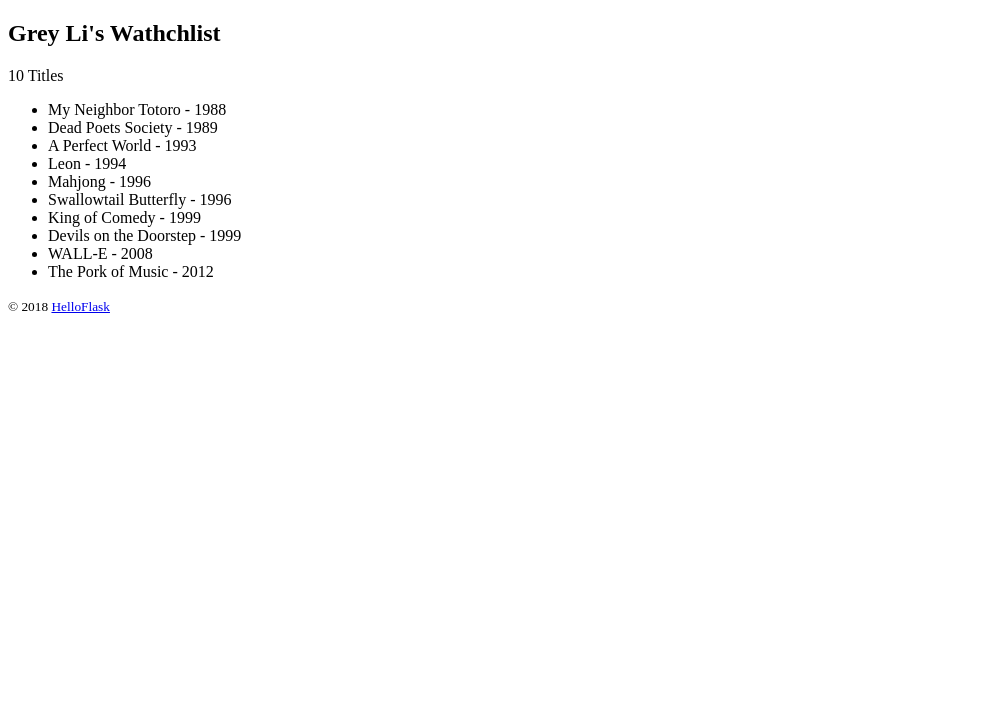
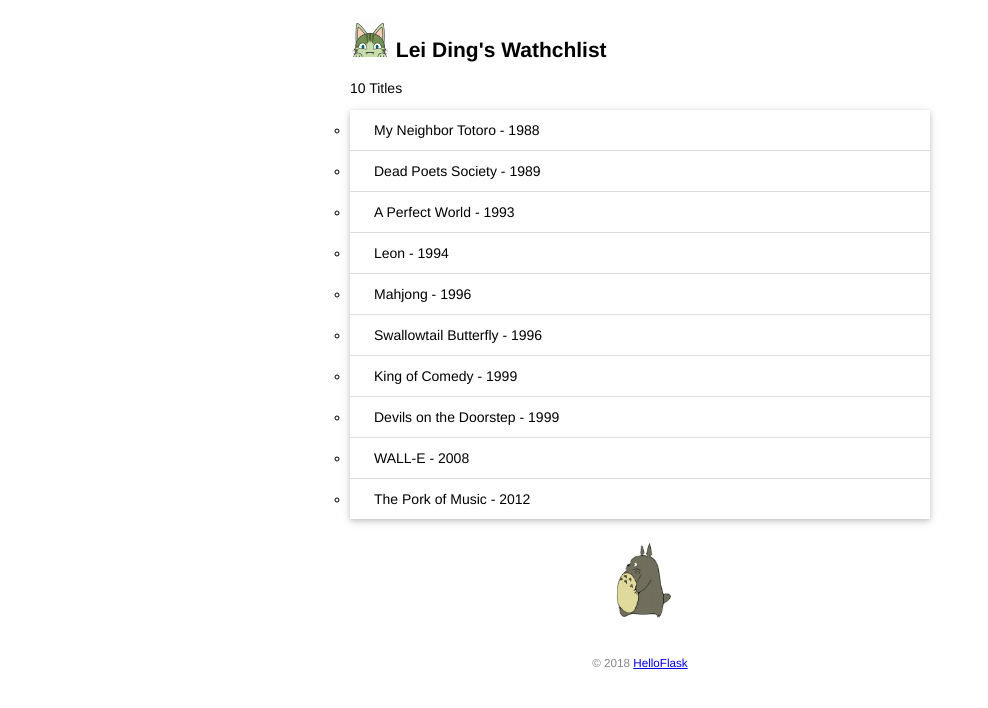
Before and after one commit to bioinformatica/watchlist, a Flask app: page / in a window 1280 px wide. Shown: the top 708 px of the page, without its empty margins (0-988 px from the left). Run offline with Flask 2, Linux system fonts and the light colour scheme.

Commit message:
add static files

```diff
--- a/app.py
+++ b/app.py
@@ -4,23 +4,11 @@ from flask import Flask,escape,url_for,render_template
 
 app = Flask(__name__)
 
-name = 'Grey Li'
-movies = [
-    {'title': 'My Neighbor Totoro', 'year': '1988'},
-    {'title': 'Dead Poets Society', 'year': '1989'},
-    {'title': 'A Perfect World', 'year': '1993'},
-    {'title': 'Leon', 'year': '1994'},
-    {'title': 'Mahjong', 'year': '1996'},
-    {'title': 'Swallowtail Butterfly', 'year': '1996'},
-    {'title': 'King of Comedy', 'year': '1999'},
-    {'title': 'Devils on the Doorstep', 'year': '1999'},
-    {'title': 'WALL-E', 'year': '2008'},
-    {'title': 'The Pork of Music', 'year': '2012'},
-]
+
 
 @app.route('/')
 def index():
-    return render_template("index.html",name=name,movies=movies)
+    return render_template("index.html",name=name,movies=movies,main=__name__)
 
 @app.route('/user/<name>')
 def user_page(name):
@@ -37,3 +25,17 @@ def test_url_for():
     # 下面这个调用传入了多余的关键字参数，它们会被作为查询字符串附加到 URL 后面。
     print(url_for('test_url_for', num=2))  # 输出：/test?num=2
     return 'Test page'
+
+name = 'Lei Ding'
+movies = [
+    {'title': 'My Neighbor Totoro', 'year': '1988'},
+    {'title': 'Dead Poets Society', 'year': '1989'},
+    {'title': 'A Perfect World', 'year': '1993'},
+    {'title': 'Leon', 'year': '1994'},
+    {'title': 'Mahjong', 'year': '1996'},
+    {'title': 'Swallowtail Butterfly', 'year': '1996'},
+    {'title': 'King of Comedy', 'year': '1999'},
+    {'title': 'Devils on the Doorstep', 'year': '1999'},
+    {'title': 'WALL-E', 'year': '2008'},
+    {'title': 'The Pork of Music', 'year': '2012'},
+]
--- /dev/null
+++ b/static/style.css
@@ -0,0 +1,54 @@
+/* 页面整体 */
+body {
+    margin: auto;
+    max-width: 580px;
+    font-size: 14px;
+    font-family: Helvetica, Arial, sans-serif;
+}
+
+/* 页脚 */
+footer {
+    color: #888;
+    margin-top: 15px;
+    text-align: center;
+    padding: 10px;
+}
+
+/* 头像 */
+.avatar {
+    width: 40px;
+}
+
+/* 电影列表 */
+.movie-list {
+    list-style-type: circle;
+    padding: 0;
+    margin-bottom: 10px;
+    box-shadow: 0 2px 5px 0 rgba(0, 0, 0, 0.16), 0 2px 10px 0 rgba(0, 0, 0, 0.12);
+    /*box-shadow:1px 2px 3px 4px color ;
+    1px:表示沿x轴的正方向的长度(如果是负数，则为沿x轴的负方向的长度);
+    2px:表示沿y轴的正方向的长度(如果是负数，则为沿y轴的负方向的长度);
+    3px:表示阴影的模糊度，并且只能为正数；
+    4px:表示阴影的扩展半径；
+    color:表示阴影的颜色；*/
+}
+
+.movie-list li {
+    padding: 12px 24px;
+    border-bottom: 1px solid #ddd;
+}
+
+.movie-list li:last-child {
+    border-bottom:none;
+}
+
+.movie-list li:hover {
+    background-color: #f8f9fa;
+}
+
+/* 龙猫图片 */
+.totoro {
+    display: block;
+    margin: 0 auto;
+    height: 100px;
+}
--- a/templates/index.html
+++ b/templates/index.html
@@ -3,15 +3,20 @@
 <head>
     <meta charset="UTF-8">
     <title>{{name}}'s Watchlist</title>
+    <link rel="icon" href="{{ url_for('static', filename='images/ico.png') }}">
+    <link rel="stylesheet" href="{{ url_for('static',filename='style.css') }}">
 </head>
 <body>
-    <h2>  {{name}}'s Wathchlist</h2>
+    <h2> <img class="avatar" src="{{ url_for('static',filename='images/avatar.png') }}"> {{name}}'s Wathchlist</h2>
     <p>{{movies|length}} Titles</p>
-    <ul>
+    <ul class="movie-list">
         {%for movie in movies%}
         <li>{{movie.title}} - {{ movie.year }}</li>
         {% endfor %}
+        <!-- {{main}} -->
     </ul>
+    <img class="totoro" src="{{ url_for('static',filename='images/totoro.gif')}}">
+
     <footer>
         <small>&copy; 2018 <a href="http://helloflask.com/tutorial">HelloFlask</a></small>
     </footer>
```
Also changed, not shown: static/images/avatar.png (added), static/images/favicon.ico (added), static/images/foo.jpg (added), static/images/ico.png (added), static/images/totoro.gif (added).
